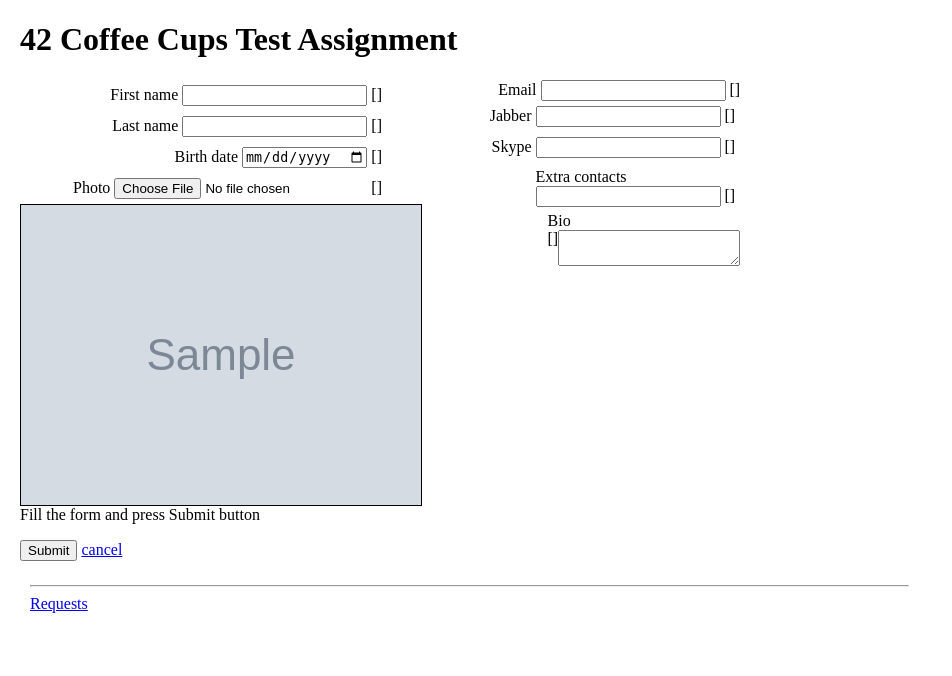
After one commit to Animasola/Ctest, a Django app: template cups_profile/templates/my_info/edit_contacts.html in a window 1280 px wide. The commit adds this page. Shown: the top 676 px of the page, without its empty margins (0-952 px from the left). Run offline with Django 3.2, Linux system fonts and the light colour scheme; the template is opened without the code that fills it: most values are stand-ins (such as "Sample title", 1, 10 or a date in 2020); grey boxes marked "Sample" are stand-in pictures; form fields are guessed from the names that the template uses; parts of the project's set-up code (start-up, migrations or seed data) failed here and were passed over; some libraries are stand-ins or nearby versions.

Commit message:
ticket:5 view, template, form

```diff
--- a/cups_profile/templates/base.html
+++ b/cups_profile/templates/base.html
@@ -10,7 +10,8 @@
 
     {% block extra_css %}
     {% endblock %}
-
+    <script type="text/javascript"
+        src="http://ajax.googleapis.com/ajax/libs/jquery/1.11.0/jquery.js"></script>
     {% block extra_js %}
     {% endblock %}
   </head>
--- /dev/null
+++ b/cups_profile/templates/my_info/edit_contacts.html
@@ -0,0 +1,66 @@
+{% extends "base.html" %}
+
+{% block title %}Contacts Edit Page{% endblock %}
+
+{% block extra_js %}
+    <script type="text/javascript" src="{{ STATIC_URL }}js/edit_contacts_page.js"></script>
+{% endblock %}
+
+{% block body %}
+
+<form id="editmyinfo" enctype="multipart/form-data" action="#" method="POST">
+  {% csrf_token %}
+  <div class="form_left">
+    <div class="fieldWrapper" id="idname">
+      {{ form.first_name.label_tag }} {{ form.first_name }}
+      {{ form.first_name.errors }}
+    </div>
+    <div class="fieldWrapper" id="idsurname">
+      {{ form.last_name.label_tag }} {{ form.last_name }}
+      {{ form.last_name.errors }}
+    </div>
+    <div class="fieldWrapper" id="idbirth_date">
+      {{ form.birth_date.label_tag }} {{ form.birth_date }}
+      {{ form.birth_date.errors }}
+    </div>
+    <div class="fieldWrapper" id="idmy_photo">
+      {{ form.photo.label_tag }}
+      {{ form.photo }}
+      {{ form.photo.errors }}
+    </div>
+    <div class="clr"></div>
+    <div id="img_container"><img id="img_prev" src="{% if photo %}{{MEDIA_URL}}{{ photo }}{% else %}http://placehold.it/380x500{% endif %}" alt="Image preview" /></div>
+  </div>
+  <div class="form_right">
+    <div class="fieldwrapper" id="idemail">
+      {{ form.email.label_tag }} {{ form.email }}
+      {{ form.email.errors }}
+    </div>
+    <div class="fieldWrapper" id="idjabber">
+      {{ form.jabber.label_tag }} {{ form.jabber }}
+      {{ form.jabber.errors }}
+    </div>
+    <div class="fieldWrapper" id="idskype">
+      {{ form.skype.label_tag }} {{ form.skype }}
+      {{ form.skype.errors }}
+    </div>
+    <div class="fieldWrapper" id="idother_cont">
+      {{ form.extra_contacts.label_tag }}<br/> {{ form.extra_contacts }}
+      {{ form.extra_contacts.errors }}
+    </div>
+    <div class="fieldWrappe" id="idbio">
+      {{ form.bio.label_tag }}<br/> {{ form.bio }}
+      {{ form.bio.errors }}
+    </div>
+  </div>
+
+  <div class="clr"></div>
+    <div id="error_message">Fill the form and press Submit button</div>
+    <p id="form_butts"><button id="savebutton" type="submit">Submit</button> <a href="{% url home %}">cancel</a></p>
+</form>
+
+{% endblock %}
+
+{% block panel %}
+    <a href="{% url logged_requests_page %}">Requests</a>
+{% endblock %}
--- a/cups_profile/templates/my_info/home.html
+++ b/cups_profile/templates/my_info/home.html
@@ -4,16 +4,20 @@
 {% block body %}
 <div class="login">
   <p>{% if user.is_authenticated %}
-      <a href="{% url logout %}">Logout</a>
+      <a href="{% url logout %}">Logout</a> <a href="{% url edit_contacts %}">Edit</a>
 {% else %}
 <a href="{% url login %}">Login</a>{% endif %}
 </div>
+
 
 <div class="my-data">
   <div class="left-side">
     <p>Name: {{ contacts.first_name }}</p>
     <p>Last name: {{ contacts.last_name }}</p>
     <p>Date of Birth: {{ contacts.birth_date }}</p>
+    <p>Photo:<br>
+      <img id="my_photo_prev" src="{% if contacts.photo %}{{ MEDIA_URL }}{{ contacts.photo }}{% else %}http://placehold.it/380x500{% endif %}">
+    </p>
   </div>
   <div class="right-side">
     <p>Contacts</p>
--- a/my_info/static/css/base.css
+++ b/my_info/static/css/base.css
@@ -1,6 +1,7 @@
 body {
-    margin: 0px;
-    padding:15px;
+    margin: 5px;
+    padding-bottom:100px;
+    padding-left: 15px;
 }
 
 .my_info{
@@ -50,10 +51,36 @@ form.login {
 
 .form_right{
     float:left;
+    padding-left: 5%;
 }
 
 .fieldWrapper{
     padding:5px;
+}
+
+#idname, #idsurname, #idbirth_date, #idmy_photo{
+float:right;
+clear:both;
+padding-right:40px;
+}
+
+#idemail, #idjabber, #idskype, #idother_cont, #idbio{
+float:right;
+clear:both;
+}
+
+textarea {
+    float: right;
+}
+
+#img_prev{
+float:left;
+max-width:480px;
+border: solid black 1px;
+}
+
+#my_photo_prev{
+border: solid black 1px;
 }
 
 .login{
@@ -87,3 +114,7 @@ form p{
 .requests-table tr {
     height: 30px;
 }
+
+#form_butts {
+    float:left;
+}
--- /dev/null
+++ b/my_info/static/js/edit_contacts_page.js
@@ -0,0 +1,18 @@
+jQuery(function ($) {
+    var $photo_field = $('#id_photo');
+
+
+    $photo_field.change(function() {
+
+        if (this.files && this.files[0]) {
+            var reader = new FileReader();
+            reader.onload = function (e) {
+                $('#img_prev').attr('src', e.target.result);
+            }
+
+            reader.readAsDataURL(this.files[0]);
+        }
+    });
+
+
+});
--- a/my_info/urls.py
+++ b/my_info/urls.py
@@ -4,4 +4,5 @@ from django.conf.urls import patterns, url
 urlpatterns = patterns('',
     url(r'^$', 'my_info.views.info_page', name='home'),
     url(r'^requests/$', 'my_info.views.logged_requests_page', name='logged_requests_page'),
+    url(r'^edit_contacts/$', 'my_info.views.edit_contacts', name='edit_contacts'),
 )
```
Also changed, not shown: my_info/forms.py (added, +12 -0 lines), my_info/views.py (+21 -1 lines).
